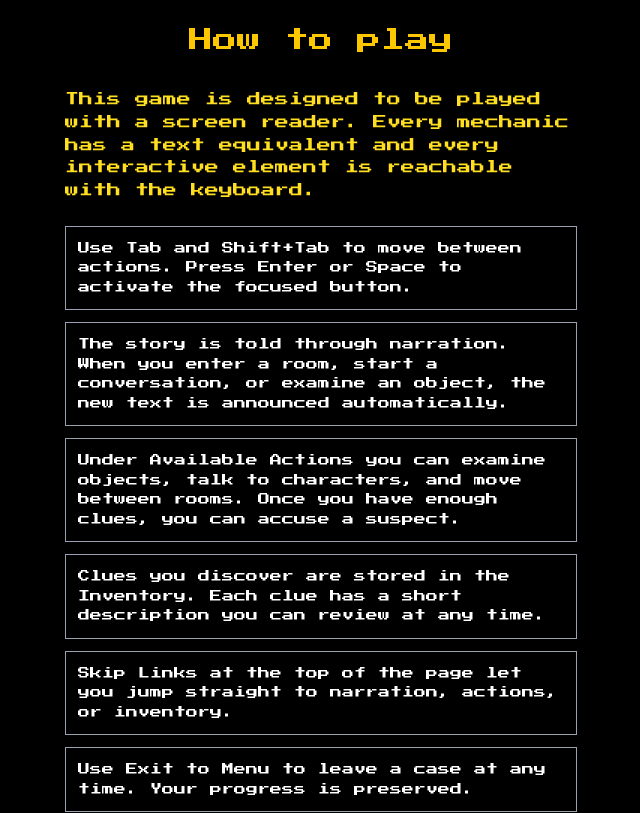
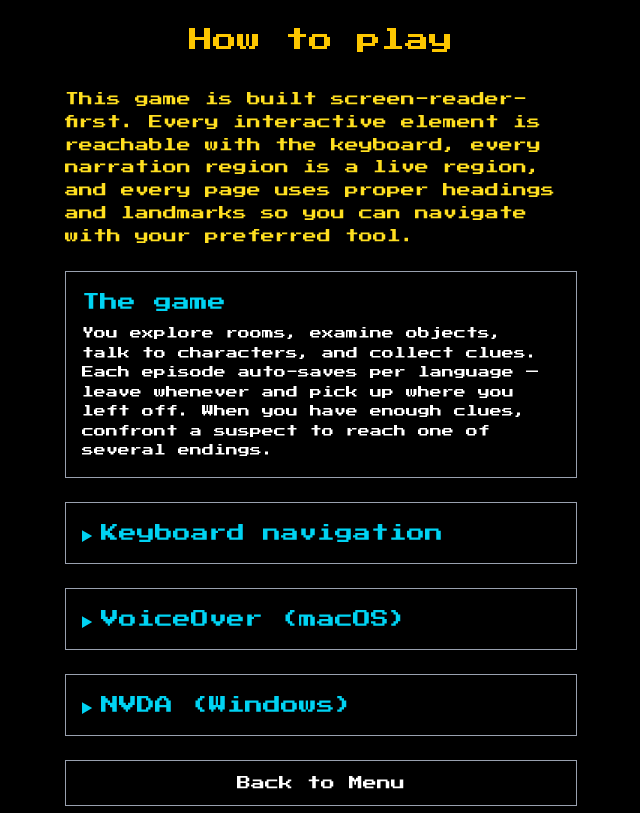
Before and after one commit to bolonio/thea11ygame, a Next.js app: page /en/how-to-play in a window 1280 px wide. Shown: the top 813 px of the page, without its empty margins (319-959 px from the left). Built offline with nearby package versions, Linux system fonts and the light colour scheme.

Commit message:
Update how to play

```diff
--- a/src/app/[locale]/how-to-play/page.tsx
+++ b/src/app/[locale]/how-to-play/page.tsx
@@ -1,19 +1,17 @@
 import { getTranslations } from "next-intl/server";
 import { Link } from "@/i18n/navigation";
 
+const TIP_COUNT = 6;
+
 export default async function HowToPlay() {
   const t = await getTranslations("howToPlay");
+  const tipNumbers = Array.from({ length: TIP_COUNT }, (_, i) => i + 1);
 
-  const tips = [
-    t("tipNavigation"),
-    t("tipNarration"),
-    t("tipActions"),
-    t("tipInventory"),
-    t("tipSkipLinks"),
-    t("tipExit"),
-    t("tipSaves"),
-    t("tipSettings"),
-  ];
+  const sections = [
+    { key: "keyboard", title: t("keyboard.title") },
+    { key: "voiceover", title: t("voiceover.title") },
+    { key: "nvda", title: t("nvda.title") },
+  ] as const;
 
   return (
     <main className="flex flex-col items-center flex-1 p-6">
@@ -22,13 +20,27 @@ export default async function HowToPlay() {
       </h1>
       <div className="w-full max-w-lg flex flex-col gap-6">
         <p className="text-sm leading-relaxed text-yellow-300">{t("intro")}</p>
-        <ul className="flex flex-col gap-3 text-xs leading-relaxed text-white" role="list">
-          {tips.map((tip, i) => (
-            <li key={i} className="border border-gray-400 p-3">
-              {tip}
-            </li>
-          ))}
-        </ul>
+
+        <section aria-labelledby="hp-game" className="border border-gray-400 p-4">
+          <h2 id="hp-game" className="text-lg text-cyan-400 mb-2">
+            {t("game.title")}
+          </h2>
+          <p className="text-xs leading-relaxed text-white">{t("game.body")}</p>
+        </section>
+
+        {sections.map(({ key, title }) => (
+          <details key={key} className="border border-gray-400 p-4">
+            <summary className="text-lg text-cyan-400 cursor-pointer focus:outline-2 focus:outline-yellow-400">
+              {title}
+            </summary>
+            <ul className="mt-3 flex flex-col gap-2 text-xs leading-relaxed text-white" role="list">
+              {tipNumbers.map((n) => (
+                <li key={n}>{t(`${key}.tip${n}`)}</li>
+              ))}
+            </ul>
+          </details>
+        ))}
+
         <Link
           href="/"
           className="block text-center px-6 py-3 border border-gray-400 text-white hover:border-yellow-400 hover:text-yellow-400 focus:outline-2 focus:outline-yellow-400 transition-colors text-sm"
--- a/src/messages/en.json
+++ b/src/messages/en.json
@@ -15,15 +15,38 @@
   },
   "howToPlay": {
     "title": "How to play",
-    "intro": "This game is designed to be played with a screen reader. Every mechanic has a text equivalent and every interactive element is reachable with the keyboard.",
-    "tipNavigation": "Use Tab and Shift+Tab to move between actions. Press Enter or Space to activate the focused button.",
-    "tipNarration": "The story is told through narration. When you enter a room, start a conversation, or examine an object, the new text is announced automatically.",
-    "tipActions": "Under Available Actions you can examine objects, talk to characters, and move between rooms. Once you have enough clues, you can accuse a suspect.",
-    "tipInventory": "Clues you discover are stored in the Inventory. Each clue has a short description you can review at any time.",
-    "tipSkipLinks": "Skip Links at the top of the page let you jump straight to narration, actions, or inventory.",
-    "tipExit": "Use Exit to Menu to leave a case at any time. Your progress is preserved.",
-    "tipSaves": "Progress is saved automatically per episode and per language. You can resume from the Episodes screen, or erase all saves from Settings.",
-    "tipSettings": "Settings lets you switch Display Mode (Screen Reader or Visual), text speed, font style, and language.",
+    "intro": "This game is built screen-reader-first. Every interactive element is reachable with the keyboard, every narration region is a live region, and every page uses proper headings and landmarks so you can navigate with your preferred tool.",
+    "game": {
+      "title": "The game",
+      "body": "You explore rooms, examine objects, talk to characters, and collect clues. Each episode auto-saves per language — leave whenever and pick up where you left off. When you have enough clues, confront a suspect to reach one of several endings."
+    },
+    "keyboard": {
+      "title": "Keyboard navigation",
+      "tip1": "Tab moves focus forward through actions; Shift+Tab moves it back.",
+      "tip2": "Press Enter or Space to activate the focused button or link.",
+      "tip3": "In Settings, use Arrow keys to move between radio options within a group.",
+      "tip4": "A yellow outline always marks the currently focused element.",
+      "tip5": "Skip links appear at the top of game pages — press Tab from the very start of the page to reveal them.",
+      "tip6": "Exit to Menu is always available at the bottom of a case, even in Screen Reader mode."
+    },
+    "voiceover": {
+      "title": "VoiceOver (macOS)",
+      "tip1": "Toggle VoiceOver with Command+F5.",
+      "tip2": "VO is the modifier: hold Control+Option together with another key.",
+      "tip3": "Read all from here: VO+A. Read next item: VO+Right Arrow. Read previous: VO+Left Arrow.",
+      "tip4": "Open the Rotor with VO+U, then use Left/Right Arrows to switch between Headings, Landmarks, Form Controls, or Links, and Up/Down to jump.",
+      "tip5": "Activate a button or link with VO+Space.",
+      "tip6": "New narration is announced automatically through a polite live region — no action needed on your side."
+    },
+    "nvda": {
+      "title": "NVDA (Windows)",
+      "tip1": "Start NVDA with Control+Alt+N.",
+      "tip2": "Insert is the NVDA modifier (or CapsLock if you configured it that way).",
+      "tip3": "Read all: NVDA+Down Arrow. Next line: Down Arrow. Previous line: Up Arrow.",
+      "tip4": "Jump by structure in Browse Mode: H for next heading, D for next landmark, F for next form field, K for next link.",
+      "tip5": "Activate a control with Enter. For form controls you may need to enter Focus Mode (NVDA+Space).",
+      "tip6": "New narration is announced automatically through a polite live region — no action needed on your side."
+    },
     "back": "Back to Menu"
   },
   "episodes": {
--- a/src/messages/es.json
+++ b/src/messages/es.json
@@ -15,15 +15,38 @@
   },
   "howToPlay": {
     "title": "Cómo jugar",
-    "intro": "Este juego está diseñado para jugarse con un lector de pantalla. Cada mecánica tiene un equivalente textual y cada elemento interactivo es accesible con el teclado.",
-    "tipNavigation": "Usa Tab y Shift+Tab para moverte entre acciones. Pulsa Enter o Espacio para activar el botón enfocado.",
-    "tipNarration": "La historia se cuenta a través de la narración. Cuando entras en una habitación, inicias una conversación o examinas un objeto, el texto nuevo se anuncia automáticamente.",
-    "tipActions": "En Acciones Disponibles puedes examinar objetos, hablar con personajes y moverte entre habitaciones. Cuando tengas suficientes pistas podrás acusar a un sospechoso.",
-    "tipInventory": "Las pistas que descubres se guardan en el Inventario. Cada pista tiene una breve descripción que puedes consultar en cualquier momento.",
-    "tipSkipLinks": "Los enlaces de salto al principio de la página te llevan directamente a la narración, las acciones o el inventario.",
-    "tipExit": "Usa Salir al Menú para abandonar un caso en cualquier momento. Tu progreso se conserva.",
-    "tipSaves": "El progreso se guarda automáticamente por episodio y por idioma. Puedes retomar desde la pantalla de Episodios o borrar todas las partidas desde Ajustes.",
-    "tipSettings": "En Ajustes puedes cambiar el Modo de Pantalla (Lector de Pantalla o Visual), la velocidad del texto, el tipo de letra y el idioma.",
+    "intro": "Este juego está diseñado pensando primero en los lectores de pantalla. Todos los elementos interactivos son accesibles con el teclado, las narraciones son regiones en vivo, y cada página usa encabezados y landmarks apropiados para que puedas navegar con tu herramienta preferida.",
+    "game": {
+      "title": "El juego",
+      "body": "Exploras habitaciones, examinas objetos, hablas con personajes y recoges pistas. Cada episodio se guarda automáticamente por idioma — sal cuando quieras y retoma donde lo dejaste. Cuando tengas pistas suficientes, podrás acusar a un sospechoso y llegar a uno de los posibles desenlaces."
+    },
+    "keyboard": {
+      "title": "Navegación por teclado",
+      "tip1": "Tab mueve el foco hacia adelante entre las acciones; Shift+Tab lo mueve hacia atrás.",
+      "tip2": "Pulsa Enter o Espacio para activar el botón o enlace enfocado.",
+      "tip3": "En Ajustes, usa las flechas para moverte entre las opciones de un mismo grupo de radios.",
+      "tip4": "El elemento enfocado siempre se marca con un contorno amarillo.",
+      "tip5": "Los enlaces de salto aparecen al principio de las páginas del juego — pulsa Tab desde el inicio de la página para mostrarlos.",
+      "tip6": "Salir al Menú está siempre disponible al final de un caso, también en Modo Lector de Pantalla."
+    },
+    "voiceover": {
+      "title": "VoiceOver (macOS)",
+      "tip1": "Activa o desactiva VoiceOver con Comando+F5.",
+      "tip2": "VO es el modificador: mantén pulsadas las teclas Control+Opción junto a otra tecla.",
+      "tip3": "Leer todo desde aquí: VO+A. Leer el siguiente elemento: VO+Flecha derecha. Leer el anterior: VO+Flecha izquierda.",
+      "tip4": "Abre el Rotor con VO+U y usa las flechas izquierda/derecha para cambiar entre Encabezados, Landmarks, Controles de formulario o Enlaces, y arriba/abajo para saltar.",
+      "tip5": "Activa un botón o enlace con VO+Espacio.",
+      "tip6": "Las narraciones se anuncian automáticamente a través de una región en vivo cortés — no tienes que hacer nada."
+    },
+    "nvda": {
+      "title": "NVDA (Windows)",
+      "tip1": "Inicia NVDA con Control+Alt+N.",
+      "tip2": "Insert es el modificador NVDA (o BloqMayús si lo has configurado así).",
+      "tip3": "Leer todo: NVDA+Flecha abajo. Siguiente línea: Flecha abajo. Línea anterior: Flecha arriba.",
+      "tip4": "Salta por estructura en Modo Exploración: H para el siguiente encabezado, D para el siguiente landmark, F para el siguiente campo de formulario, K para el siguiente enlace.",
+      "tip5": "Activa un control con Enter. Para los controles de formulario quizá necesites entrar en Modo Foco (NVDA+Espacio).",
+      "tip6": "Las narraciones se anuncian automáticamente a través de una región en vivo cortés — no tienes que hacer nada."
+    },
     "back": "Volver al Menú"
   },
   "episodes": {
```
